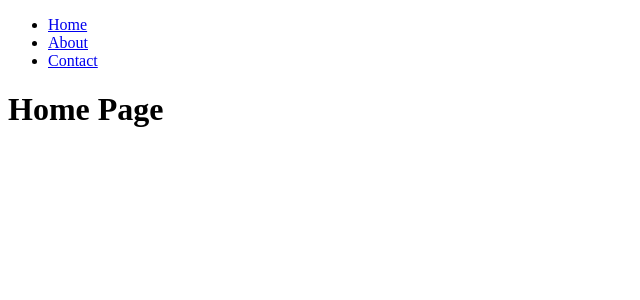
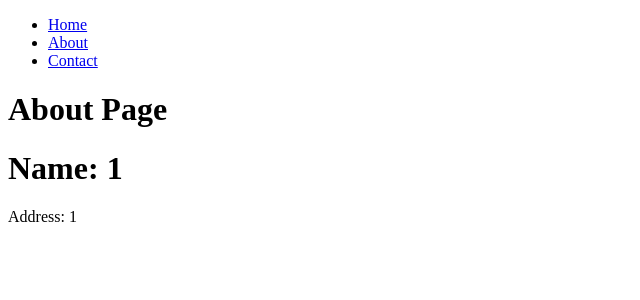
Before and after one commit to abhibs/MERN-React, a React (Vite) app in the folder proj21/: page /about/1/1 in a window 1280 px wide. Shown: the top 300 px of the page, without its empty margins (0-640 px from the left). Built offline with nearby package versions, Linux system fonts and the light colour scheme.

Commit message:
passing parameter to the route and display

```diff
--- a/proj21/src/App.jsx
+++ b/proj21/src/App.jsx
@@ -8,14 +8,14 @@ import NotFoundPage from './pages/NotFoundPage'
 const App = () => {
   return (
     <div>
-      <HashRouter>
+      <BrowserRouter>
         <Routes>
           <Route path='/' element={<HomePage />}></Route>
-          <Route path='/about' element={<AboutPage />}></Route>
+          <Route path='/about/:name/:address' element={<AboutPage />}></Route>
           <Route path='/contact' element={<ContactPage />}></Route>
           <Route path='*' element={<NotFoundPage />}></Route>
         </Routes>
-      </HashRouter>
+      </BrowserRouter>
     </div>
   )
 }
--- a/proj21/src/pages/AboutPage.jsx
+++ b/proj21/src/pages/AboutPage.jsx
@@ -1,10 +1,14 @@
+import { useParams } from 'react-router-dom'
 import Menu from '../components/Menu'
 
 const AboutPage = () => {
+  let { name, address } = useParams()
   return (
     <div>
       <Menu />
       <h1>About Page</h1>
+      <h1>Name: {name}</h1>
+      <p>Address: {address}</p>
     </div>
   )
 }
```
